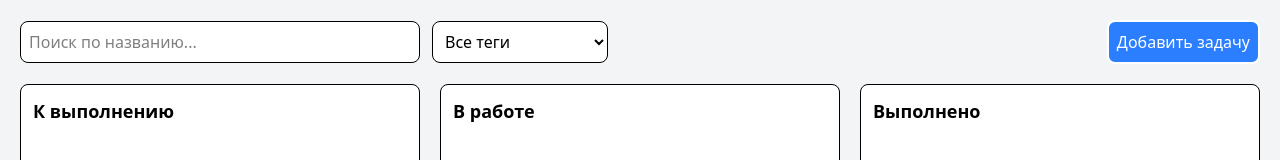
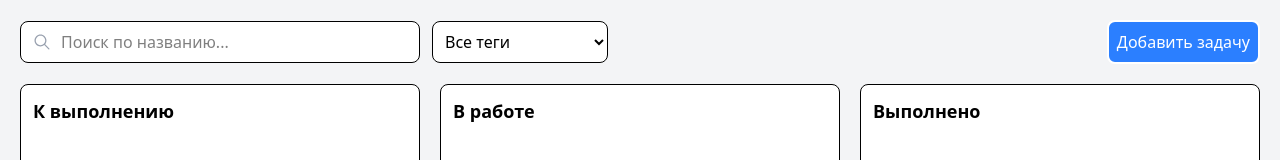
Before and after one commit to murashko12/task-manager, a React (Vite) app: page / in a window 1280 px wide. Shown: the top 160 px of the page. Built offline with nearby package versions, Linux system fonts and the light colour scheme.

Commit message:
fix(ui): create ui-components

```diff
--- a/package.json
+++ b/package.json
@@ -21,6 +21,7 @@
     "react": "^19.1.0",
     "react-dom": "^19.1.0",
     "react-hook-form": "^7.60.0",
+    "react-icons": "^5.5.0",
     "react-redux": "^9.2.0",
     "react-router-dom": "^7.6.3",
     "tailwindcss": "^4.1.11"
--- a/src/app/Routers.tsx
+++ b/src/app/Routers.tsx
@@ -3,10 +3,10 @@ import { Route, Routes } from "react-router-dom"
 
 const Routers = () => {
 
-    const LazyTasksPage = lazy(() => import('@/pages/TasksPage/TasksPage'))
-    const LazyTaskNewPage = lazy(() => import('@/pages/TaskNewPage/TaskNewPage'))
-    const LazyTaskIdPage = lazy(() => import('@/pages/TaskIdPage/TaskIdPage'))
-    const LazyTaskIdEditPage = lazy(() => import('@/pages/TaskIdEditPage/TaskIdEditPage'))
+    const LazyTasksPage = lazy(async () => await import('@/pages/TasksPage/TasksPage'))
+    const LazyTaskNewPage = lazy(async () => await import('@/pages/TaskNewPage/TaskNewPage'))
+    const LazyTaskIdPage = lazy(async () => await import('@/pages/TaskIdPage/TaskIdPage'))
+    const LazyTaskIdEditPage = lazy(async () => await import('@/pages/TaskIdEditPage/TaskIdEditPage'))
 
     return (
         <Suspense fallback={<div>Loading...</div>}>
--- /dev/null
+++ b/src/app/hooks.ts
@@ -0,0 +1,5 @@
+import { useDispatch, useSelector } from 'react-redux'
+import type { RootState, AppDispatch } from './store'
+
+export const useAppDispatch = useDispatch.withTypes<AppDispatch>()
+export const useAppSelector = useSelector.withTypes<RootState>()
--- a/src/app/store/index.ts
+++ b/src/app/store/index.ts
@@ -1,9 +1,11 @@
 import { configureStore } from '@reduxjs/toolkit'
 import { tasksApi } from '@/app/services/tasksApi'
+import filtersReducer from '@/features/filters/filtersSlice'
 
 export const store = configureStore({
     reducer: {
-        [tasksApi.reducerPath]: tasksApi.reducer
+        [tasksApi.reducerPath]: tasksApi.reducer,
+        filters: filtersReducer
     },
     middleware: (getDefaultMiddleware) => (
         getDefaultMiddleware().concat(tasksApi.middleware)
--- /dev/null
+++ b/src/features/filters/filtersSlice.ts
@@ -0,0 +1,28 @@
+import type { TaskCategoryType } from "@/shared/types/enums"
+import { createSlice, type PayloadAction } from "@reduxjs/toolkit"
+
+interface IFiltersStore {
+    searchTerm: string
+    tagFilter: 'all' | TaskCategoryType
+}
+
+const initialState: IFiltersStore = {
+    searchTerm: '',
+    tagFilter: 'all'
+}
+
+const filtersSlice = createSlice({
+    name: 'filters',
+    initialState,
+    reducers: {
+        setSearchTerm(state, action: PayloadAction<string>) {
+            state.searchTerm = action.payload
+        },
+        setTagFilter(state, action: PayloadAction<'all' | TaskCategoryType>) {
+            state.tagFilter = action.payload
+        }
+    }
+})
+
+export const { setSearchTerm, setTagFilter } = filtersSlice.actions
+export default filtersSlice.reducer
--- a/src/pages/TaskIdEditPage/TaskIdEditPage.tsx
+++ b/src/pages/TaskIdEditPage/TaskIdEditPage.tsx
@@ -7,10 +7,14 @@ import { useTasks } from '@/entities/task/model/useTasks'
 const TaskIdEditPage = () => {
 
     const { id } = useParams<{ id: string }>()
-    const { updateTask, getTaskById } = useTasks()
+    const { updateTask, getTaskById, isLoading } = useTasks()
     const navigate = useNavigate()
 
     const task = id ? getTaskById(parseInt(id)) : null
+
+    if (isLoading) {
+        return <div>Загрузка...</div>
+    }
 
     if (!task) {
         navigate('/not-found', { replace: true })
--- a/src/pages/TasksPage/TasksPage.tsx
+++ b/src/pages/TasksPage/TasksPage.tsx
@@ -1,8 +1,7 @@
 import { useMemo, useState } from "react"
 import TaskItem from "@/entities/task/ui/TaskItem"
 import TaskList from "@/entities/task/ui/TaskList"
-import { TaskStatus, TaskCategory, type TaskStatusType, type TaskCategoryType } from "@/shared/types/enums"
-import { Link } from "react-router-dom"
+import { TaskStatus, type TaskStatusType} from "@/shared/types/enums"
 import type { ITask } from "@/shared/types/task"
 import {
     DndContext,
@@ -17,31 +16,30 @@ import {
 import { SortableContext, arrayMove, verticalListSortingStrategy } from "@dnd-kit/sortable"
 import useDebounce from "@/shared/lib/useDebounce"
 import { useTasks } from "@/entities/task/model/useTasks"
+import Header from "@/widgets/Header"
+import { useAppSelector } from "@/app/hooks"
 
 const TasksPage = () => {
     const { tasks, updateTask, reorderTasks, isFetching } = useTasks()
-    const [activeTask, setActiveTask] = useState<ITask | null>(null)
-    const [searchTerm, setSearchTerm] = useState("")
-    const [tagFilter, setTagFilter] = useState<TaskCategoryType | "all">("all")
-    const [isDragging, setIsDragging] = useState(false)
+    const [ activeTask, setActiveTask ] = useState<ITask | null>(null)
 
+    const [ isDragging, setIsDragging ] = useState(false)
+
+    const { searchTerm, tagFilter } = useAppSelector(state => state.filters)
     const debouncedSearchTerm = useDebounce(searchTerm, 500)
 
     const filteredTasks = useMemo(() => {
         let result = tasks
-
         if (debouncedSearchTerm) {
             result = result.filter(task =>
                 task.title.toLowerCase().includes(debouncedSearchTerm.toLowerCase())
             )
         }
-
         if (tagFilter !== "all") {
             result = result.filter(task =>
                 task.tags.includes(tagFilter)
             )
         }
-
         return result
     }, [tasks, debouncedSearchTerm, tagFilter])
 
@@ -96,44 +94,14 @@ const TasksPage = () => {
 
     return (
         <div className="w-full min-h-screen bg-gray-100 p-5 flex flex-col gap-5">
-            <div className="flex flex-col md:flex-row gap-4 md:items-center justify-between">
-                <div className="flex gap-3 ">
-                    <input
-                        type="text"
-                        value={searchTerm}
-                        onChange={(e) => setSearchTerm(e.target.value)}
-                        className="border rounded-lg p-2 outline-none flex-1 bg-white w-[400px]"
-                        placeholder="Поиск по названию..."
-                    />
-
-                    <select
-                        value={tagFilter}
-                        onChange={(e) => setTagFilter(e.target.value as TaskCategoryType | "all")}
-                        className="border rounded-lg p-2 outline-none bg-white"
-                    >
-                        <option value="all">Все теги</option>
-                        {Object.values(TaskCategory).map((category) => (
-                            <option key={category} value={category}>
-                                {category}
-                            </option>
-                        ))}
-                    </select>
-                </div>
-
-                <Link to="/task/new" className="w-full md:w-auto">
-                    <button className="border-2 rounded-lg p-2 cursor-pointer bg-blue-500 text-white hover:bg-blue-600 w-full">
-                        Добавить задачу
-                    </button>
-                </Link>
-            </div>
-
+            <Header/>
             <DndContext
                 sensors={sensors}
                 collisionDetection={closestCorners}
                 onDragStart={handleDragStart}
                 onDragEnd={handleDragEnd}
             >
-                <div className="flex flex-col md:flex-row gap-5 flex-1">
+                <main className="flex flex-col md:flex-row gap-5 flex-1">
                     {Object.values(TaskStatus).map((status) => (
                         <TaskList key={status} status={status}>
                             <SortableContext
@@ -146,8 +114,7 @@ const TasksPage = () => {
                             </SortableContext>
                         </TaskList>
                     ))}
-                </div>
-
+                </main>
                 <DragOverlay>
                     {activeTask && (
                         <TaskItem {...activeTask} isDragging />
--- /dev/null
+++ b/src/widgets/Header.tsx
@@ -0,0 +1,55 @@
+import { TaskCategory, type TaskCategoryType } from "@/shared/types/enums"
+import { Link } from "react-router-dom"
+import { setSearchTerm, setTagFilter } from "@/features/filters/filtersSlice"
+import { useAppDispatch, useAppSelector } from "@/app/hooks"
+import { SearchInput } from "./SearchInput"
+
+const Header = () => {
+
+    const dispatch = useAppDispatch()
+    const { searchTerm, tagFilter } = useAppSelector((state) => (state.filters))
+
+    return (
+        <header className="flex flex-col md:flex-row gap-4 md:items-center justify-between">
+            <div className="flex gap-3 re">
+                {/* <SearchInput /> */}
+                {/* <input
+                    type="text"
+                    value={searchTerm}
+                    onChange={(e) => dispatch(setSearchTerm(e.target.value))}
+                    className="border rounded-lg p-2 outline-none flex-1 bg-white w-[400px]"
+                    placeholder="Поиск по названию..."
+                /> */}
+
+                <SearchInput
+                    type="text"
+                    value={searchTerm}
+                    onChange={(e) => dispatch(setSearchTerm(e.target.value))}
+                    className="border rounded-lg p-2 outline-none flex-1 bg-white w-[400px] pl-10"
+                    placeholder="Поиск по названию..."
+                />
+
+                <select
+                    value={tagFilter}
+                    onChange={(e) => dispatch(setTagFilter(e.target.value as TaskCategoryType | "all"))}
+                    className="border rounded-lg p-2 outline-none bg-white"
+                >
+                    <option value="all">Все теги</option>
+                    {Object.values(TaskCategory).map((category) => (
+                        <option key={category} value={category}>
+                            {category}
+                        </option>
+                    ))}
+                </select>
+            </div>
+
+            <Link to="/task/new" className="w-full md:w-auto">
+                <button className="border-2 rounded-lg p-2 cursor-pointer bg-blue-500 text-white hover:bg-blue-600 w-full">
+                    Добавить задачу
+                </button>
+            </Link>
+        </header>
+    )
+}
+
+export default Header
--- /dev/null
+++ b/src/widgets/SearchInput.tsx
@@ -0,0 +1,15 @@
+import { IoIosSearch } from "react-icons/io";
+import type { InputHTMLAttributes } from "react";
+
+export const SearchInput = ({...attr}: InputHTMLAttributes<HTMLInputElement>) => {
+    return (
+        <div className="relative flex-1 w-[400px]">
+            <div className="absolute inset-y-0 left-0 flex items-center pl-3 pointer-events-none">
+                <IoIosSearch className="text-gray-400" size={20} />
+            </div>
+            <input
+                {...attr}
+            />
+        </div>
+    )
+}
```
Also changed, not shown: src/entities/task/ui/TaskForm.tsx (+1 -24 lines), src/shared/ui/Input.tsx (added), src/shared/ui/Textarea.tsx (added), 1 other file (tests, documents, lock files or other folders).
